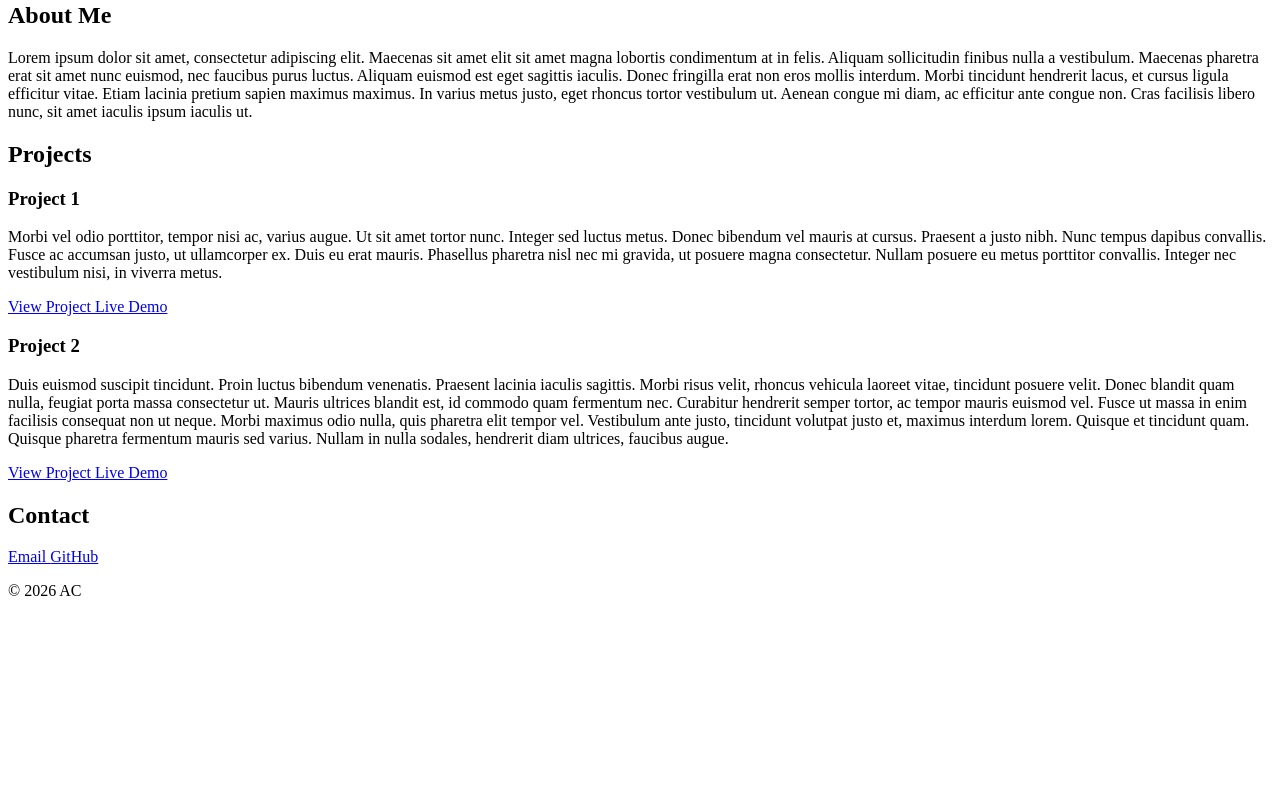
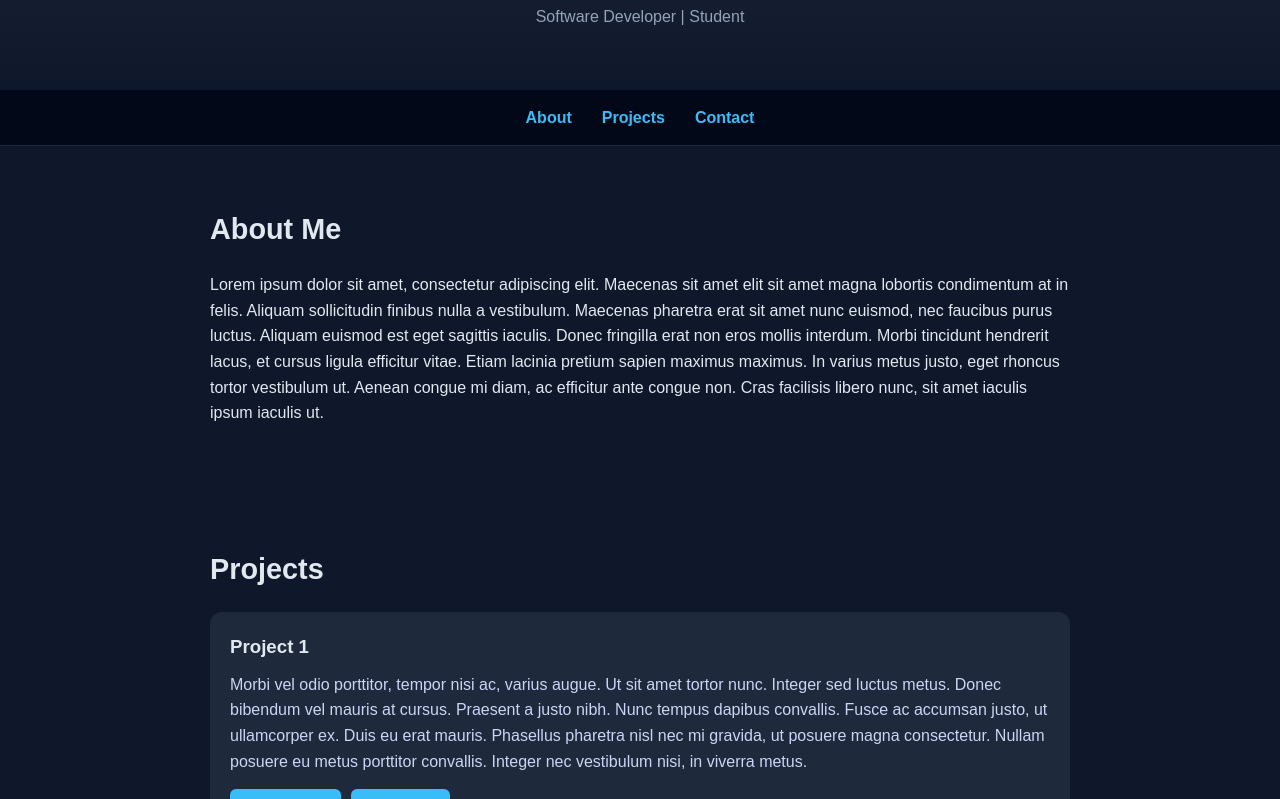
Before and after one commit to achahande/achahande.github.io, a plain HTML site: page index.html in a window 1280 px wide. Shown: the part 150-949 px from the top of the page. Before the commit the page ends 800 px from the top, so only its background shows below. Drawn offline with Linux system fonts and the light colour scheme.

Commit message:
Update index.html

```diff
--- a/index.html
+++ b/index.html
@@ -6,7 +6,118 @@
     <title>
       AC | Portfolio
     </title>
-    <link rel="stylesheet" href="style.css">
+    <style>
+      /* Reset */
+      * {
+        margin: 0;
+        padding: 0;
+        box-sizing: border-box;
+      }
+
+      /* Base */
+      body {
+        font-family: Arial, sans-serif;
+        background: #0f172a;
+        color: #e2e8f0;
+        line-height: 1.6;
+      }
+
+      /* Header */
+      header {
+        text-align: center;
+        padding: 80px 20px 60px;
+        background: linear-gradient(180deg, #1e293b, #0f172a);
+      }
+      header h1 {
+        font-size: 2.5rem;
+        margin-bottom: 10px;
+      }
+      header p {
+        color: #94a3b8;
+      }
+
+      /* Sticky Navbar */
+      nav {
+        position: sticky;
+        top: 0;
+        z-index: 1000;
+        display: flex;
+        justify-content: center;
+        gap: 30px;
+        padding: 15px;
+        background: rgba(2, 6, 23, 0.85);
+        backdrop-filter: blur(10px);
+        border-bottom: 1px solid #1e293b;
+      }
+      nav a {
+        color: #38bdf8;
+        text-decoration: none;
+        font-weight: bold;
+        transition: 0.2s;
+      }
+      nav a:hover {
+        color: #0ea5e9;
+      }
+
+      /* Sections */
+      section {
+        padding: 60px 20px;
+        max-width: 900px;
+        margin: auto;
+      }
+      section h2 {
+        font-size: 1.8rem;
+        margin-bottom: 20px;
+      }
+
+      /* Projects */
+      .project {
+        background: #1e293b;
+        padding: 20px;
+        margin-top: 20px;
+        border-radius: 12px;
+        transition: transform 0.2s, box-shadow 0.2s;
+      }
+      .project:hover {
+        transform: translateY(-5px);
+        box-shadow: 0 10px 25px rgba(0,0,0,0.3);
+      }
+      .project h3 {
+        margin-bottom: 10px;
+      }
+      .project p {
+        color: #cbd5f5;
+      }
+
+      /* Buttons */
+      .buttons {
+        margin-top: 15px;
+        display: flex;
+        gap: 10px;
+      }
+      .buttons a {
+        padding: 8px 14px;
+        border-radius: 6px;
+        text-decoration: none;
+        font-size: 14px;
+        font-weight: bold;
+        background: #38bdf8;
+        color: #020617;
+        transition: 0.2s;
+      }
+      .buttons a:hover {
+        background: #0ea5e9;
+      }
+
+      /* Footer */
+      footer {
+        text-align: center;
+        padding: 20px;
+        background: #020617;
+        border-top: 1px solid #1e293b;
+        margin-top: 40px;
+      }
+    </style>
   </head>
   <body>
     <header>
@@ -91,7 +202,14 @@
         © 2026 AC
       </p>
     </footer>
-    <script src="script.js">
+    <script>
+      // Simple smooth scroll
+      document.querySelectorAll('nav a').forEach(anchor => {
+        anchor.addEventListener('click', function(e) {
+          e.preventDefault();
+          document.querySelector(this.getAttribute('href')).scrollIntoView({behavior: 'smooth'});
+        });
+      });
     </script>
   </body>
 </html>
```
